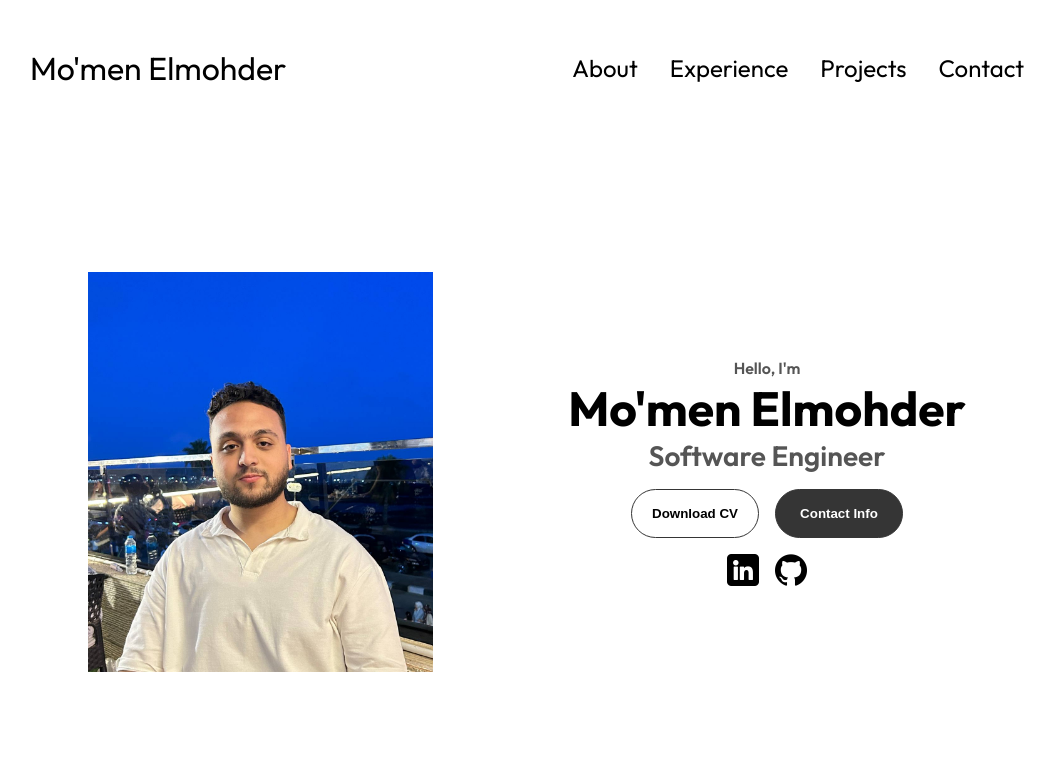
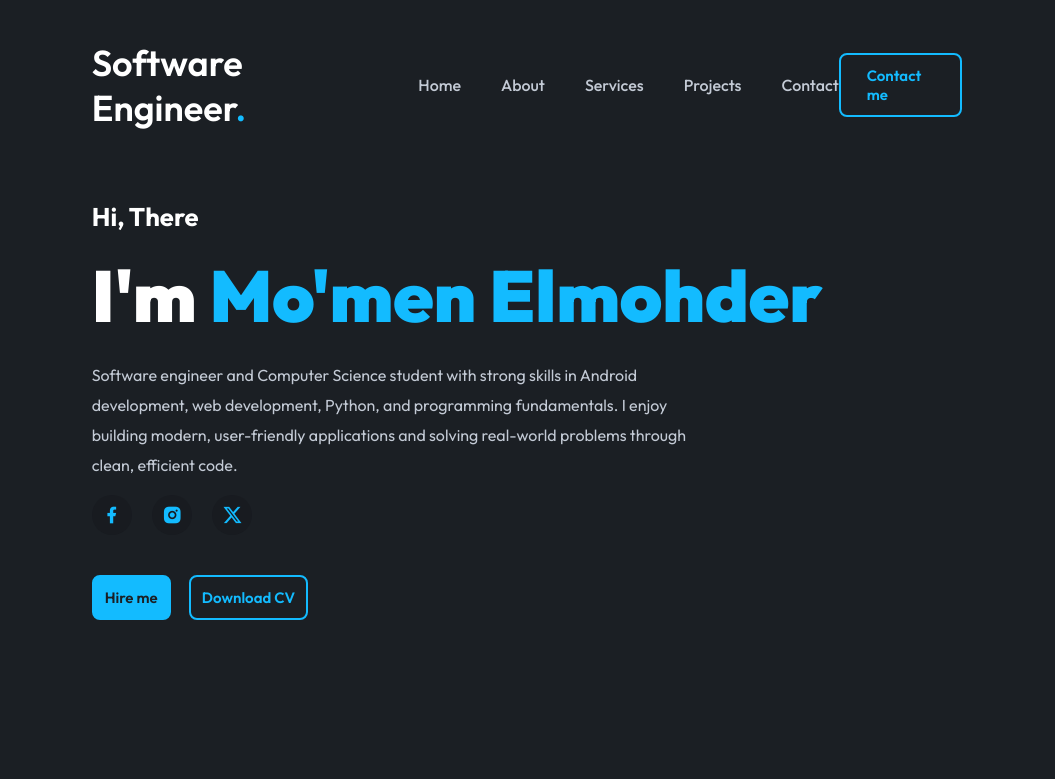
Before and after one commit to Momen-Elmohder/My-Resume, a plain HTML site: page index.html in a window 1280 px wide. Shown: the whole page, without its empty margins (113-1168 px from the left). Drawn offline with nearby package versions, Linux system fonts and the light colour scheme; files whose address does not match are found by name.

Commit message:
restructring  all the home page

```diff
--- a/index.html
+++ b/index.html
@@ -1,4 +1,4 @@
-<!DOCTYPE html>
+<!-- <!DOCTYPE html>
 <html lang="en">
 <head>
     <meta charset="UTF-8">
@@ -47,7 +47,7 @@
                 <button
                  class="btn btn-color-2"
                  onclick="window.open('my resume')">  <!-- reminder you have to put your resume -->
-                Download CV
+                <!-- Download CV
             </button>
                             <button
                  class="btn btn-color-1"
@@ -65,4 +65,57 @@
     </section>
     <script src="script.js"></script>
 </body>
+</html> -->
+<!DOCTYPE html>
+<html lang="en">
+<head>
+    <meta charset="UTF-8">
+    <meta name="viewport" content="width=device-width, initial-scale=1.0">
+    <title>My Resume</title>
+    <link rel="stylesheet" href="style.css">
+    <link rel="stylesheet"
+  href="https://unpkg.com/boxicons@latest/css/boxicons.min.css">
+  <link href="https://cdn.jsdelivr.net/npm/remixicon@3.5.0/fonts/remixicon.css" rel="stylesheet">
+  <link rel="stylesheet" href="https://unpkg.com/aos@next/dist/aos.css" />
+</head>
+<body>
+    <header>
+        <a href="#" class="logo">Software Engineer<span>.</span></a>
+        <div class="bx bx-menu" id="menu-icon"></div>
+        <ul class="navlist">
+            <li><a href="#home">Home</a></li>
+            <li><a href="#about">About</a></li>
+            <li><a href="#services">Services</a></li>
+            <li><a href="#projects">Projects</a></li>
+            <li><a href="#contact">Contact</a></li>
+        </ul>
+        <div class="top-btnn">
+            <a href="#" class="h-btn">Contact me</a>
+        </div>
+    </header>
+    <section class="hero" id="home">
+        <div class="main-content" data-aos="fade-in">
+            <h4>Hi, There</h4>
+            <h1>I'm <span>Mo'men Elmohder</span></h1>
+            <p>Software engineer and Computer Science student with strong skills in Android development, web development, Python, and programming fundamentals. I enjoy building modern, user-friendly applications and solving real-world problems through clean, efficient code.</p>
+
+<div class="social">
+  <a href="#"><i class="ri-facebook-fill"></i></a>
+  <a href="#"><i class="ri-instagram-fill"></i></a>
+  <a href="#"><i class="ri-twitter-x-fill"></i></a>
+</div>
+<div class="main-btn">
+  <a href="#" class="btn">Hire me</a>
+  <a href="#" class="btn btn2">Download CV</a>
+</div>
+</div>
+</section>
+<script src="https://unpkg.com/aos@next/dist/aos.js"></script>
+<script>
+  AOS.init({
+offset:300,
+duration:1400,
+  });
+</script>
+</body>
 </html>
--- a/mediaqueries.css
+++ b/mediaqueries.css
@@ -1,8 +1,8 @@
-@media screen and (max-width: 1200px) {
+/* @media screen and (max-width: 1200px) {
     #desktop-nav {
         display: none;
     }
     #burger-nav {
         display: flex;
     }
-}
+} */
--- a/script.js
+++ b/script.js
@@ -1,6 +1,6 @@
-function toggleMenu(){
-    const menu = document.querySelector('.menu-links');
-    const icon = document.querySelector('.burger-icons');
-    menu.classList.toggle("open");
-    icon.classList.toggle("open");
-}
+// function toggleMenu(){
+//     const menu = document.querySelector('.menu-links');
+//     const icon = document.querySelector('.burger-icons');
+//     menu.classList.toggle("open");
+//     icon.classList.toggle("open");
+// }
--- a/style.css
+++ b/style.css
@@ -1,6 +1,6 @@
 @import url('https://fonts.googleapis.com/css2?family=Outfit:wght@100..900&display=swap');
 
-
+/*
 * {
     margin: 0;
     padding: 0;
@@ -241,4 +241,194 @@ section {
 
 .btn-container {
     gap: 1rem;
+} */
+
+* {
+    margin: 0;
+    padding: 0;
+    box-sizing: border-box;
+    font-family: "Outfit" , sans-serif;
+    text-decoration: none;
+    list-style: none;
+    scroll-behavior: smooth;
 }
+
+:root {
+    --text-color:#fff;
+    --bg-color:#1b1f24;
+    --second-bg-color:#22282f;
+    --main-color:#13bbff;
+    --other-color:#c3cad5;
+
+    --h1-font:4.5rem;
+    --h2-font:2.9rem;
+    --p-font:1rem;
+}
+
+body {
+    color: var(--text-color);
+    background: var(--bg-color);
+}
+
+
+header {
+    position: fixed;
+    width: 100%;
+    top: 0;
+    right: 0;
+    z-index: 1000;
+    display: flex;
+    align-items: center;
+    justify-content: space-between;
+    padding: 40px 16%;
+    background: transparent;
+    transition: all .50s ease;
+}
+
+.logo {
+    font-size: 36px;
+    color: var(--text-color);
+    font-weight: 600;
+}
+
+span {
+    color: var(--main-color);
+}
+
+.navlist {
+    display: flex;
+}
+
+.navlist a {
+    font-size: var(--p-font);
+    font-weight: 500;
+    color: var(--other-color);
+    margin-left: 40px;
+    transition: all .50s ease;
+}
+
+.navlist a:hover {
+    color: var(--main-color);
+    text-shadow: 3px 3px 20px var(--main-color), -2px 1px 30px var(--text-color);
+}
+
+#menu-icon {
+    font-size: 35px;
+    z-index: 10001;
+    cursor: pointer;
+    display: none;
+}
+
+.h-btn {
+    display: inline-block;
+    padding: 11px 26px;
+    background: transparent;
+    color: var(--main-color);
+    border: 2px solid var(--main-color);
+    border-radius: 8px;
+    font-size: 15px;
+    font-weight: 600;
+    transition: all .50s ease;
+}
+
+.h-btn:hover {
+    background: var(--main-color);
+    color: var(--bg-color);
+    box-shadow: 0 0 20px var(--main-color);
+    transform: scale(1.1);
+}
+
+section {
+    padding: 110px 16% 90px;
+}
+
+.hero {
+    height: 100vh;
+    width: 100%;
+    display: flex;
+    align-items: center;
+    justify-content: flex-start;
+}
+
+.main-content h4 {
+    font-size: 1.6rem;
+}
+
+.main-content h1 {
+    font-size: var(--h1-font);
+    font-weight: 900;
+    margin: 20px 0px 20px;
+    line-height: 1.2;
+}
+
+.main-content p {
+    font-size: var(--p-font);
+    font-weight: 400;
+    width: 620px;
+    max-width: 100%;
+    color: var(--other-color);line-height: 30px;
+    margin-bottom: 15px;
+
+}
+
+.social {
+    margin-bottom: 40px;
+}
+
+.social i {
+    display: inline-flex;
+    align-items: center;
+    justify-content: center;
+    width: 40px;
+    height: 40px;
+    color: var(--main-color);
+    border-radius: 50%;
+    backdrop-filter: brightness(88%);
+    font-size: 20px;
+    margin-right: 17px;
+    box-shadow: 0 0 20px transparent;
+    cursor: pointer;
+    transition: all .50s ease;
+}
+
+.social i:hover {
+    transform: scale(1.1);
+    box-shadow: 0 0 20px var(--main-color);
+}
+
+.btn {
+    display: inline-block;
+    padding: 11px;
+    background: var(--main-color);
+    color: var(--bg-color);
+    border: 2px solid var(--main-color);
+    border-radius: 8px;
+    font-size: 15px;
+    font-weight: 600;
+    transition: all .50s ease;
+}
+
+.btn:hover {
+    background: transparent;
+    color:  var(--main-color);
+    box-shadow: 0 0 20px var(--main-color);
+}
+
+.btn2 {
+    background: transparent;
+    color: var(--main-color);
+    border: 2px solid var(--main-color);
+    margin-left: 15px;
+    transition: all .50s ease;
+}
+
+.btn:hover {
+    background: var(--main-color);
+    color: var(--bg-color);
+}
+
+header.sticky {
+    background: var(--bg-color);
+    box-shadow: 0.1rem 1rem rgba(0, 0, 0, .2);
+    padding: 16px 16%;
+}
```
